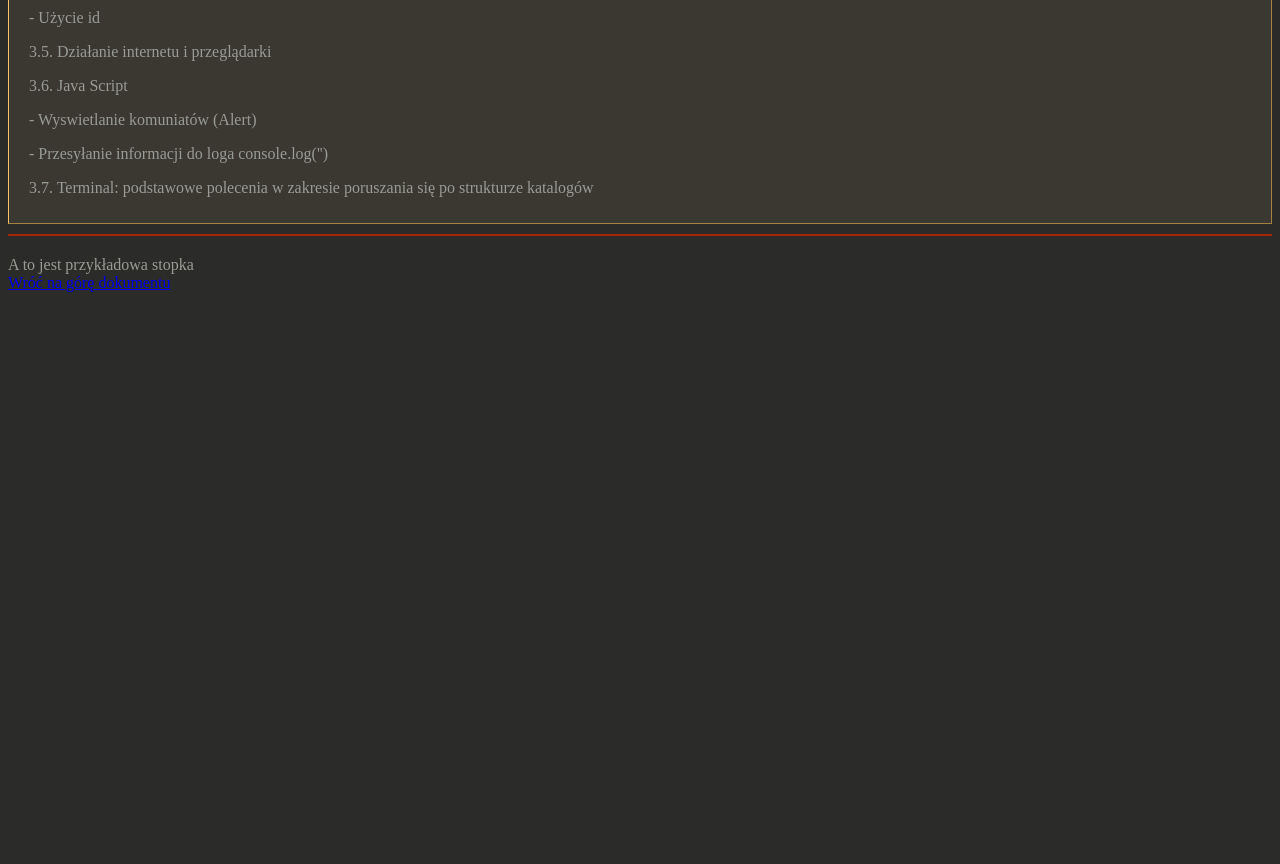
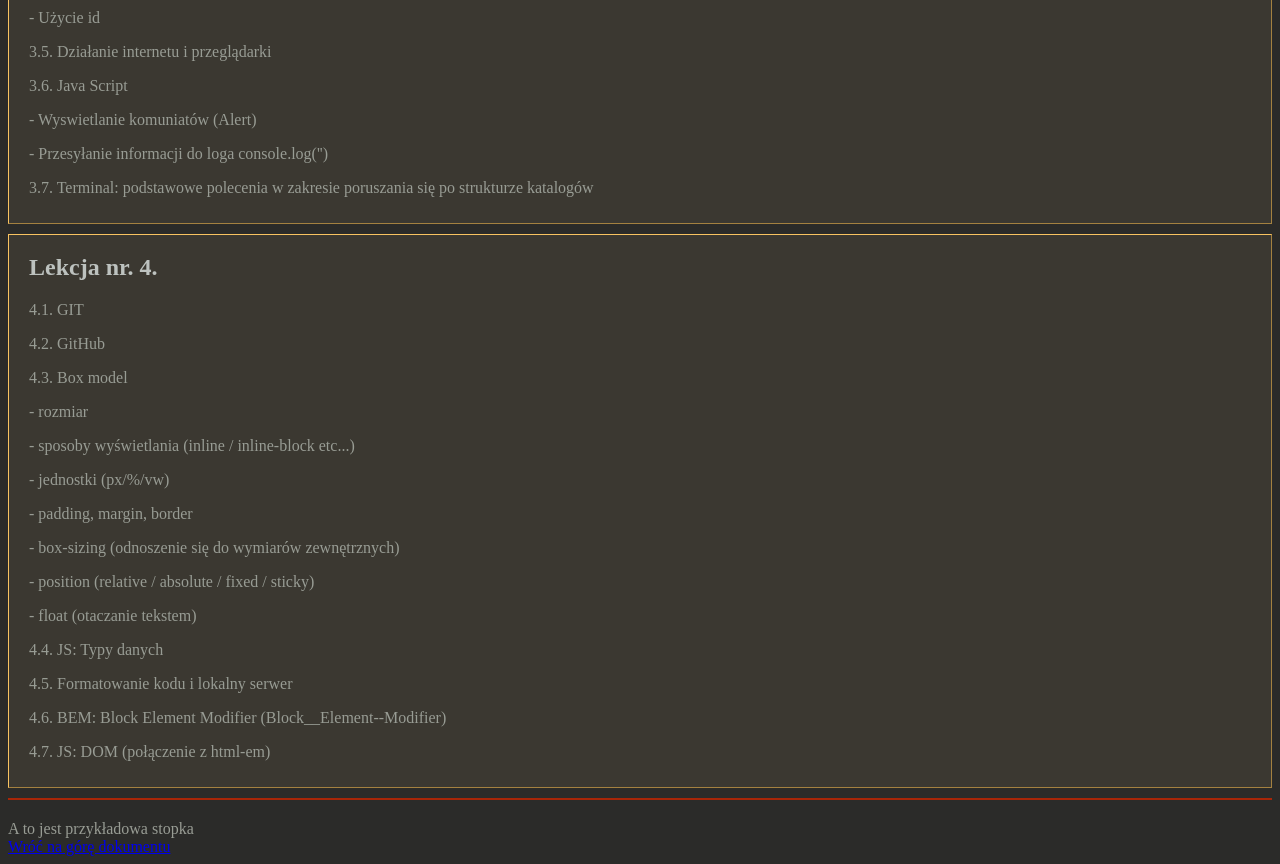
Before and after one commit to MarcinBonka/homepage, a plain HTML site: page index.html in a window 1280 px wide. Shown: the part 1472-2336 px from the top of the page. Before the commit the page ends 1772 px from the top, so only its background shows below. Drawn offline with Linux system fonts and the light colour scheme.

Commit message:
DOM & Update content with lesson4

```diff
--- a/index.html
+++ b/index.html
@@ -75,6 +75,23 @@
                     <p>- Przesyłanie informacji do loga console.log('')</p>
                 <p>3.7. Terminal: podstawowe polecenia w zakresie poruszania się po strukturze katalogów</p>
             </div>
+            <div class="wtf_frontend__lesson">
+                <h2 class="lesson-header">Lekcja nr. 4.</h2>
+                <p>4.1. GIT</p>
+                <p>4.2. GitHub</p>
+                <p>4.3. Box model</p>
+                <p>- rozmiar</p>
+                <p>- sposoby wyświetlania (inline / inline-block etc...)</p>
+                <p>- jednostki (px/%/vw)</p>
+                <p>- padding, margin, border</p>
+                <p>- box-sizing (odnoszenie się do wymiarów zewnętrznych)</p>
+                <p>- position (relative / absolute / fixed / sticky)</p>
+                <p>- float (otaczanie tekstem)</p>
+                <p>4.4. JS: Typy danych</p>
+                <p>4.5. Formatowanie kodu i lokalny serwer</p>
+                <p>4.6. BEM: Block Element Modifier (Block__Element--Modifier)</p>
+                <p>4.7. JS: DOM (połączenie z html-em)</p>
+            </div>
         </section>
     </main>
     <footer>
--- a/style.css
+++ b/style.css
@@ -171,3 +171,11 @@ footer {
   margin-bottom: 10px;
 
 }
+
+.investment-experience__box__content--akcgpw-js{
+  color: white;
+}
+/* .investment-experience__box__content{
+  color:  #664b0b;
+
+} */
```
Also changed, not shown: inwestowanie.html (+9 -2 lines), inwestowanie.js (added, +14 -0 lines), main.js (line endings or trailing spaces).
